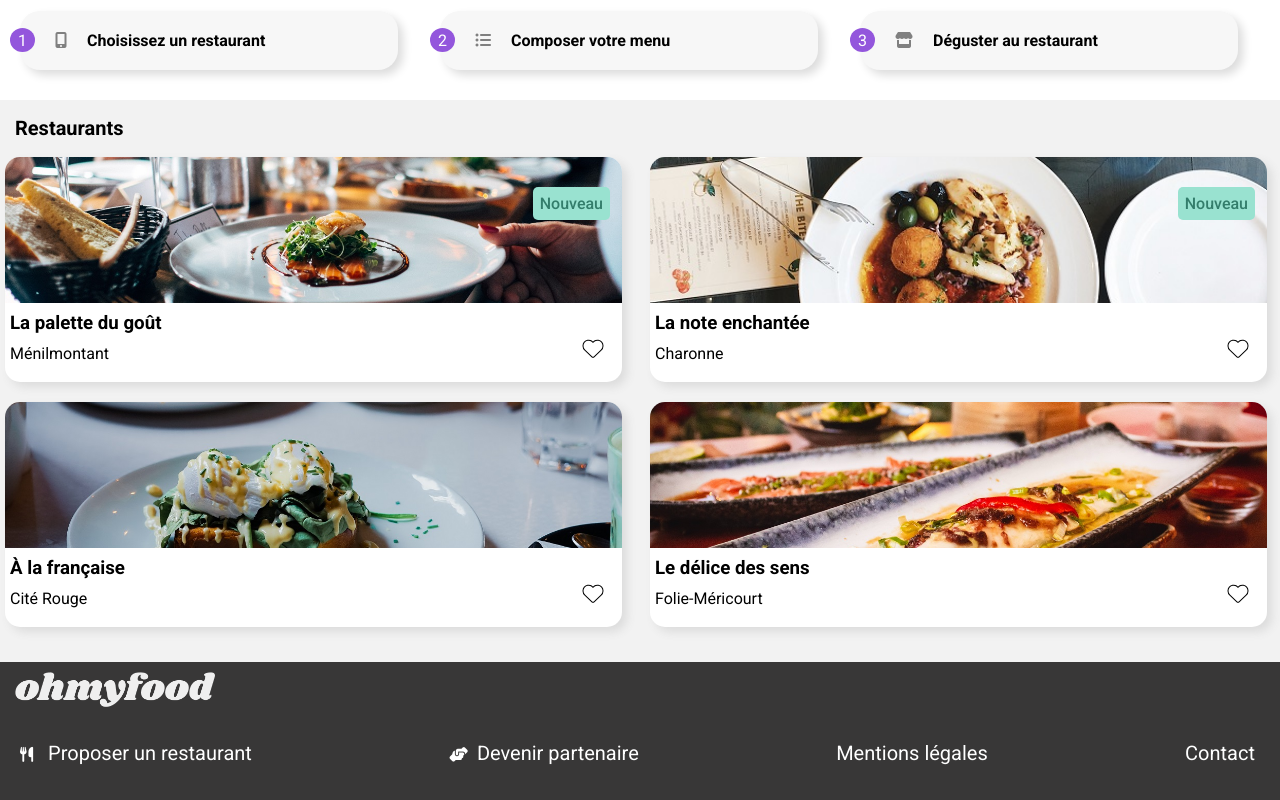
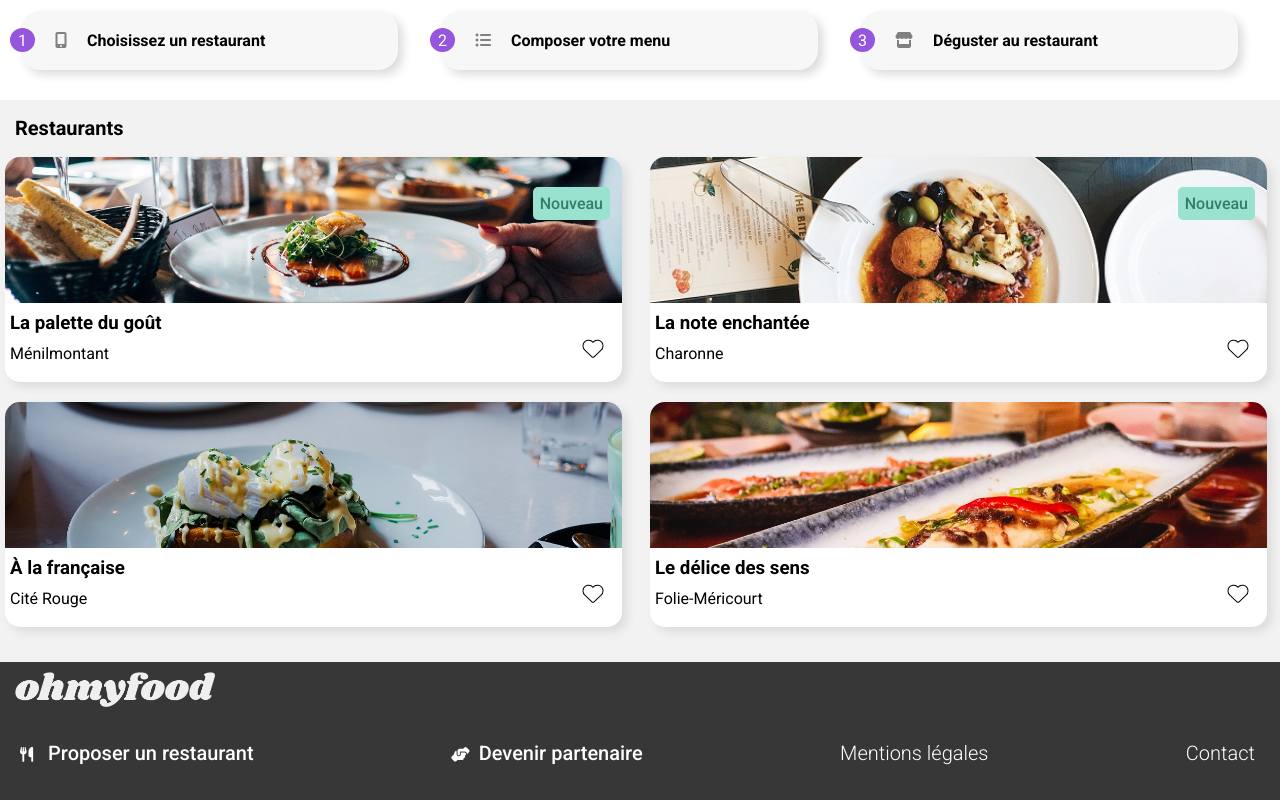
Before and after one commit to Cletae/Marie-ClemendaVILLIER-EMMANUEL_3_29062021, a website: page index.html in a window 1280 px wide. Shown: the part 381-1181 px from the top of the page. Drawn offline with Linux system fonts and the light colour scheme; a web font is replaced by a local one.

Commit message:
Update link footer

```diff
--- a/index.html
+++ b/index.html
@@ -164,14 +164,14 @@
         <img src="./images/logo/ohmyfood.png" alt="Logo ohmyfood" />
         <ul>
           <li>
-            <a href="">
+            <a href="" class="bold">
               <i class="fas fa-utensils"></i>
               Proposer un restaurant
             </a>
           </li>
 
           <li>
-            <a href="">
+            <a href="" class="bold">
               <i class="fas fa-hands-helping" id="footer_icon"></i>
               Devenir partenaire
             </a>
--- a/sass/base/_global.scss
+++ b/sass/base/_global.scss
@@ -22,6 +22,7 @@ a{
   text-decoration: none;
 }
 
+// Media Queries
 .container{
   @media all and (min-width: 1440px) {
     margin: auto;
--- a/sass/layouts/_footer.scss
+++ b/sass/layouts/_footer.scss
@@ -49,10 +49,15 @@ footer {
 
       a {
         color: $color-deco;
+        font-weight: 300;
 
         &:hover {
           color: $color-tertiary;
         }
+      }
+
+      .bold{
+        font-weight: 500;
       }
     }
 
```
Also changed, not shown: html/a_la_française.html (+2 -2 lines), html/délice_des_sens.html (+2 -2 lines), html/note_enchantee.html (+2 -2 lines), html/palette_du_gout.html (+2 -2 lines), css/main.css, 1 other file.
